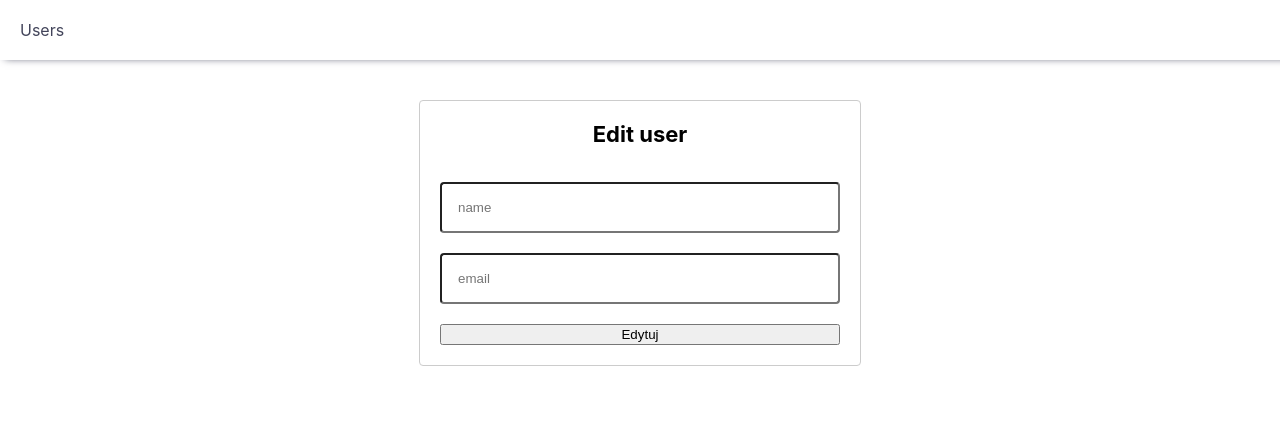
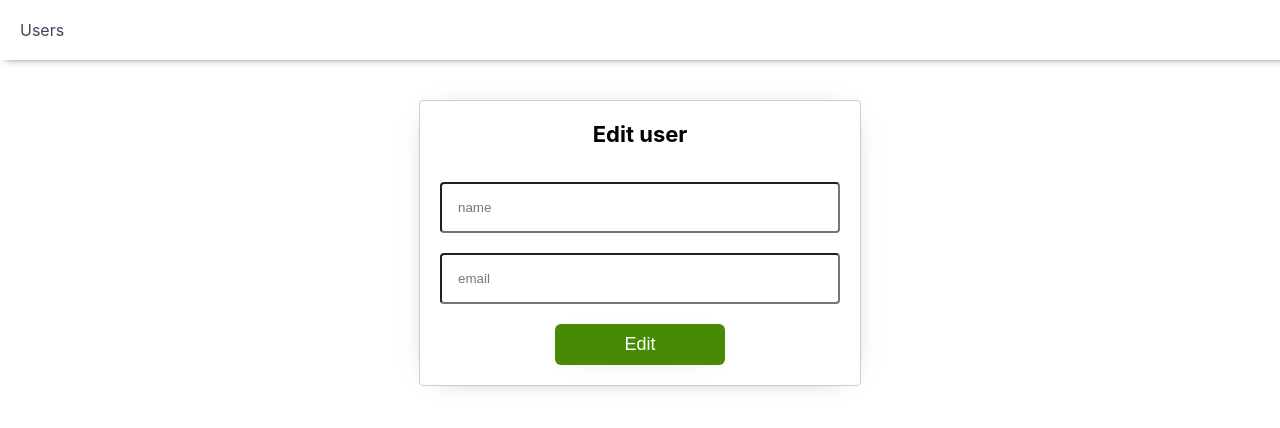
Before and after one commit to Szesnasty/react-query-presentation, a React (Create React App) app: page /edit/1 in a window 1280 px wide. Shown: the top 428 px of the page. Built offline with nearby package versions, Linux system fonts and the light colour scheme; no server answers.

Commit message:
Add notifications

```diff
--- a/package.json
+++ b/package.json
@@ -15,9 +15,11 @@
     "axios": "^0.27.2",
     "react": "^18.2.0",
     "react-dom": "^18.2.0",
+    "react-icons": "^4.4.0",
     "react-router": "5.3.3",
     "react-router-dom": "5.3.3",
     "react-scripts": "5.0.1",
+    "react-toastify": "^9.0.8",
     "typescript": "^4.8.3",
     "web-vitals": "^2.1.4"
   },
--- a/src/App.css
+++ b/src/App.css
@@ -46,6 +46,9 @@
   margin-left: auto;
   margin-right: auto;
   margin-top: 40px;
+  -webkit-box-shadow: 0px 2px 27px -19px rgba(66, 68, 90, 1);
+  -moz-box-shadow: 0px 2px 27px -19px rgba(66, 68, 90, 1);
+  box-shadow: 0px 2px 27px -19px rgba(66, 68, 90, 1);
 }
 
 .input-form {
@@ -81,6 +84,7 @@
   margin-bottom: 8px;
   display: grid;
   grid-template-columns: 1fr 1fr 1fr;
+  align-items: center;
 }
 
 .buttons-container {
@@ -91,3 +95,39 @@
   display: flex;
   gap: 20px;
 }
+
+.icon-btn {
+  outline: none;
+  cursor: pointer;
+  background: none;
+  border: none;
+}
+
+.primary-btn {
+  outline: none;
+  cursor: pointer;
+  background: rgb(70, 138, 6);
+  border: none;
+  width: 170px;
+  padding: 10px 0px;
+  border-radius: 6px;
+  color: #fff;
+  font-size: 18px;
+  align-self: center;
+  -webkit-box-shadow: 0px 3px 27px -19px rgba(66, 68, 90, 1);
+  -moz-box-shadow: 0px 3px 27px -19px rgba(66, 68, 90, 1);
+  box-shadow: 0px 3px 27px -19px rgba(66, 68, 90, 1);
+}
+.primary-btn:hover {
+  -webkit-box-shadow: 0px 3px 24px -14px rgba(66, 68, 90, 1);
+  -moz-box-shadow: 0px 3px 24px -14px rgba(66, 68, 90, 1);
+  box-shadow: 0px 3px 24px -14px rgba(66, 68, 90, 1);
+}
+
+.icon {
+  width: 32px;
+  height: 32px;
+}
+.icon:hover {
+  color: rgb(70, 138, 6);
+}
--- a/src/App.tsx
+++ b/src/App.tsx
@@ -5,6 +5,8 @@ import {
   Route,
   NavLink,
 } from "react-router-dom";
+import { ToastContainer } from "react-toastify";
+import "react-toastify/dist/ReactToastify.css";
 
 import "./App.css";
 
@@ -37,6 +39,7 @@ function App() {
           </Switch>
         </div>
       </div>
+      <ToastContainer />
     </Router>
   );
 }
--- a/src/libs/users/views/create-user.tsx
+++ b/src/libs/users/views/create-user.tsx
@@ -43,7 +43,9 @@ export const CreateUser = () => {
             type={"text"}
             placeholder={"email"}
           />
-          <button type={"submit"}>Add</button>
+          <button className="primary-btn" type={"submit"}>
+            Add
+          </button>
         </form>
       </div>
     </>
--- a/src/libs/users/views/edit-user.tsx
+++ b/src/libs/users/views/edit-user.tsx
@@ -22,9 +22,8 @@ export const EditUser = () => {
     }
   }, [location, data]);
 
-  const { mutate, isSuccess, context } = useEditUser();
+  const { mutate, isSuccess } = useEditUser();
 
-  console.log("elo", context);
   useEffect(() => {
     if (isSuccess) {
       queryClient.removeQueries(["users"]);
@@ -89,7 +88,9 @@ export const EditUser = () => {
           type={"text"}
           placeholder={"email"}
         />
-        <button type={"submit"}>Edytuj</button>
+        <button className="primary-btn" type={"submit"}>
+          Edit
+        </button>
       </form>
     </div>
   );
--- a/src/libs/users/views/users.tsx
+++ b/src/libs/users/views/users.tsx
@@ -1,19 +1,21 @@
 import { useQueryClient } from "@tanstack/react-query";
 import { useEffect, useState } from "react";
 import { useHistory } from "react-router-dom";
+import { toast } from "react-toastify";
 import { useDeleteUser } from "../hooks/use-delete-user";
 import { useGetUsers } from "../hooks/use-get-users";
 import { CreateUser } from "./create-user";
+import { MdDelete, MdEdit } from "react-icons/md";
 
 export const UsersList = () => {
   const [pageIndex, setPageIndex] = useState(0);
-  const { data, isLoading, isFetching } = useGetUsers({
+  const { data, isLoading } = useGetUsers({
     pageIndex,
     pageSize: 2,
-    queryOptions: { keepPreviousData: true },
+    // queryOptions: { keepPreviousData: true },
   });
   const queryClient = useQueryClient();
-  const { mutate, isSuccess } = useDeleteUser();
+  const { mutate, isSuccess, reset } = useDeleteUser();
 
   let history = useHistory();
 
@@ -24,10 +26,11 @@ export const UsersList = () => {
   useEffect(() => {
     if (isSuccess) {
       queryClient.invalidateQueries(["users"]);
+      toast("User removed!", { type: "success" });
+      reset();
     }
-  }, [isSuccess, pageIndex, queryClient]);
+  }, [isSuccess, pageIndex, queryClient, reset]);
 
-  console.log(isFetching);
   return (
     <>
       <CreateUser />
@@ -40,19 +43,26 @@ export const UsersList = () => {
               {data?.users.map((user: any) => {
                 return (
                   <div className="list-item" key={user.id}>
-                    <b>{user.name}</b> {user.email}{" "}
+                    <b>{user.name}</b> {user.email}
                     <div className="buttons-container">
-                      <button onClick={() => mutate({ userId: user.id })}>
-                        Remove
+                      <button
+                        className="icon-btn"
+                        onClick={() => mutate({ userId: user.id })}
+                      >
+                        <MdDelete className="icon" />
                       </button>
 
-                      <button onClick={() => handleEdit(user.id)}>Edit</button>
+                      <button
+                        className="icon-btn"
+                        onClick={() => handleEdit(user.id)}
+                      >
+                        <MdEdit className="icon" />
+                      </button>
                     </div>
                   </div>
                 );
               })}
             </div>
-            {isFetching && <p>Loadinggggg...</p>}
           </>
         )}
         {data?.users?.length > 0 && (
```
Also changed, not shown: 1 other file (tests, documents, lock files or other folders).
